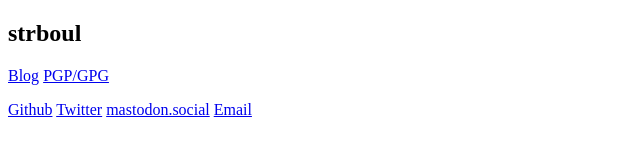
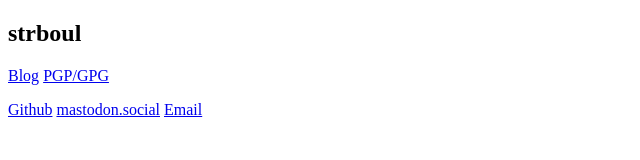
Before and after one commit to strboul/website, a plain HTML site: page index.html in a window 1280 px wide. Shown: the whole page, without its empty margins (0-640 px from the left). Drawn offline with Linux system fonts and the light colour scheme.

Commit message:
Update index.html

```diff
--- a/index.html
+++ b/index.html
@@ -13,7 +13,6 @@
     </p>
     <p>
       <a target="_blank" href="https://github.com/strboul">Github</a>
-      <a target="_blank" href="https://twitter.com/strboul">Twitter</a>
       <a target="_blank" href="https://mastodon.social/@strboul"
         >mastodon.social</a
       >
```
